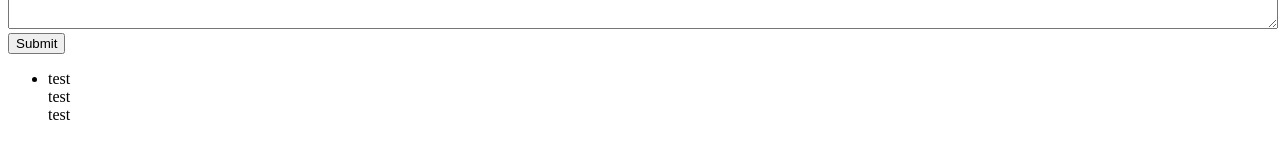
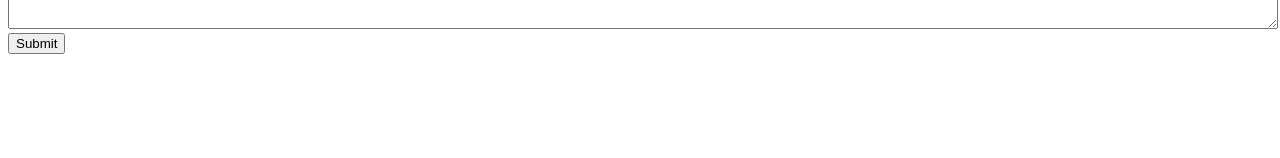
Before and after one commit to feedain/FeedainClient, an Angular app: page / in a window 1280 px wide. Shown: the part 232-390 px from the top of the page. Built offline with nearby package versions, Linux system fonts and the light colour scheme; what angular-in-memory-web-api would draw is missing.

Commit message:
Fix start with empty array

```diff
--- a/src/app/feedback.service.ts
+++ b/src/app/feedback.service.ts
@@ -8,9 +8,7 @@ import { Feedback } from './feedback';
   providedIn: 'root'
 })
 export class FeedbackService {
-  feedbacks: Feedback[] = [
-    {author: 'test', recipient: 'test', content: 'test'}
-  ];
+  feedbacks: Feedback[] = [];
 
   constructor() { }
 
```
